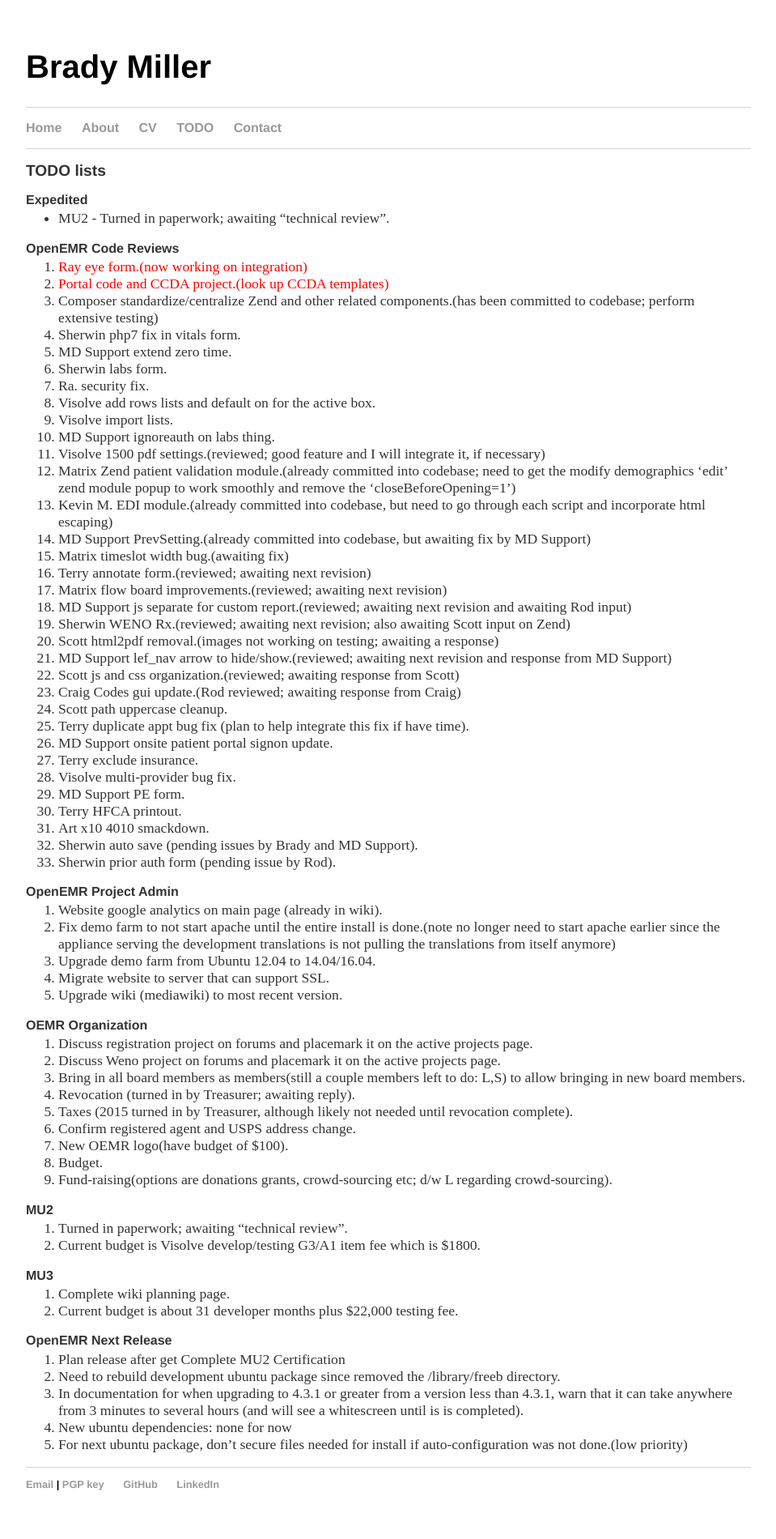
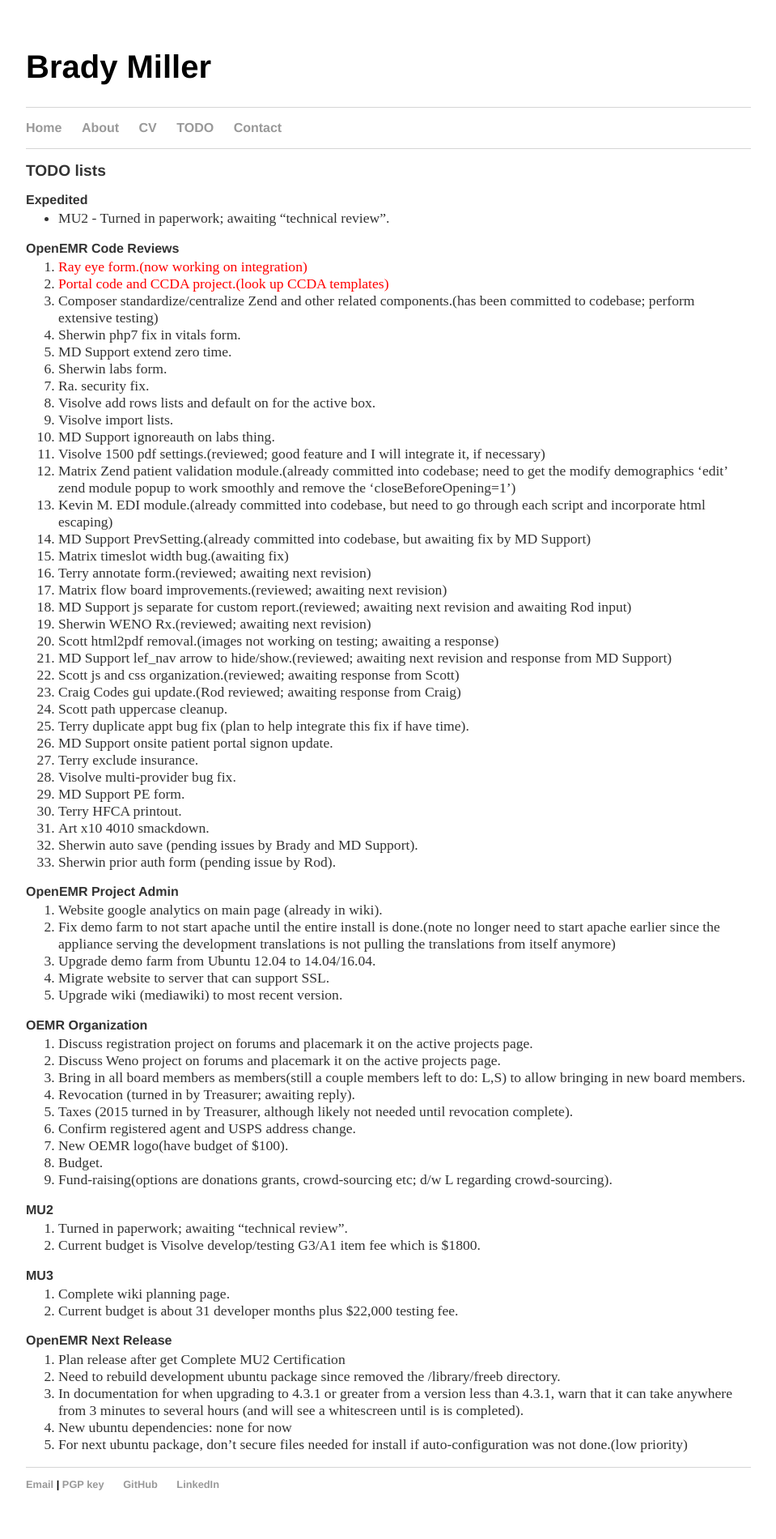
Before and after one commit to bradymiller/bradymiller.github.io, a Jekyll site: the page built from todo/index.md, in a window 1280 px wide. Shown: the whole page at 81% size, without its empty margins (160-1119 px from the left). Built offline with Jekyll 4.4.1, drawn with Linux system fonts in a browser that asks for light colours.

Commit message:
Update todo list

```diff
--- a/todo/index.md
+++ b/todo/index.md
@@ -25,7 +25,7 @@
 1. Terry annotate form.(reviewed; awaiting next revision)
 1. Matrix flow board improvements.(reviewed; awaiting next revision)
 1. MD Support js separate for custom report.(reviewed; awaiting next revision and awaiting Rod input)
-1. Sherwin WENO Rx.(reviewed; awaiting next revision; also awaiting Scott input on Zend)
+1. Sherwin WENO Rx.(reviewed; awaiting next revision)
 1. Scott html2pdf removal.(images not working on testing; awaiting a response)
 1. MD Support lef_nav arrow to hide/show.(reviewed; awaiting next revision and response from MD Support)
 1. Scott js and css organization.(reviewed; awaiting response from Scott)
```
